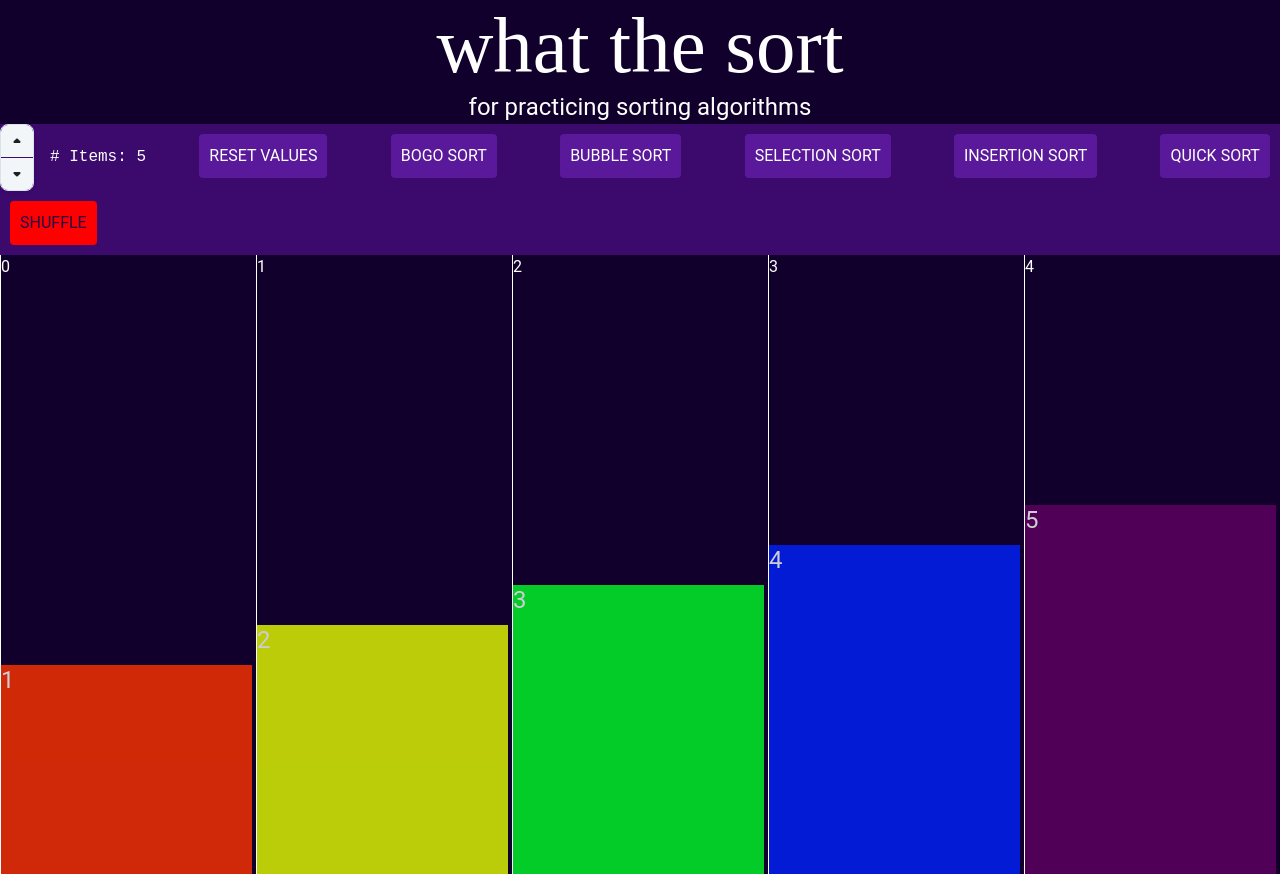
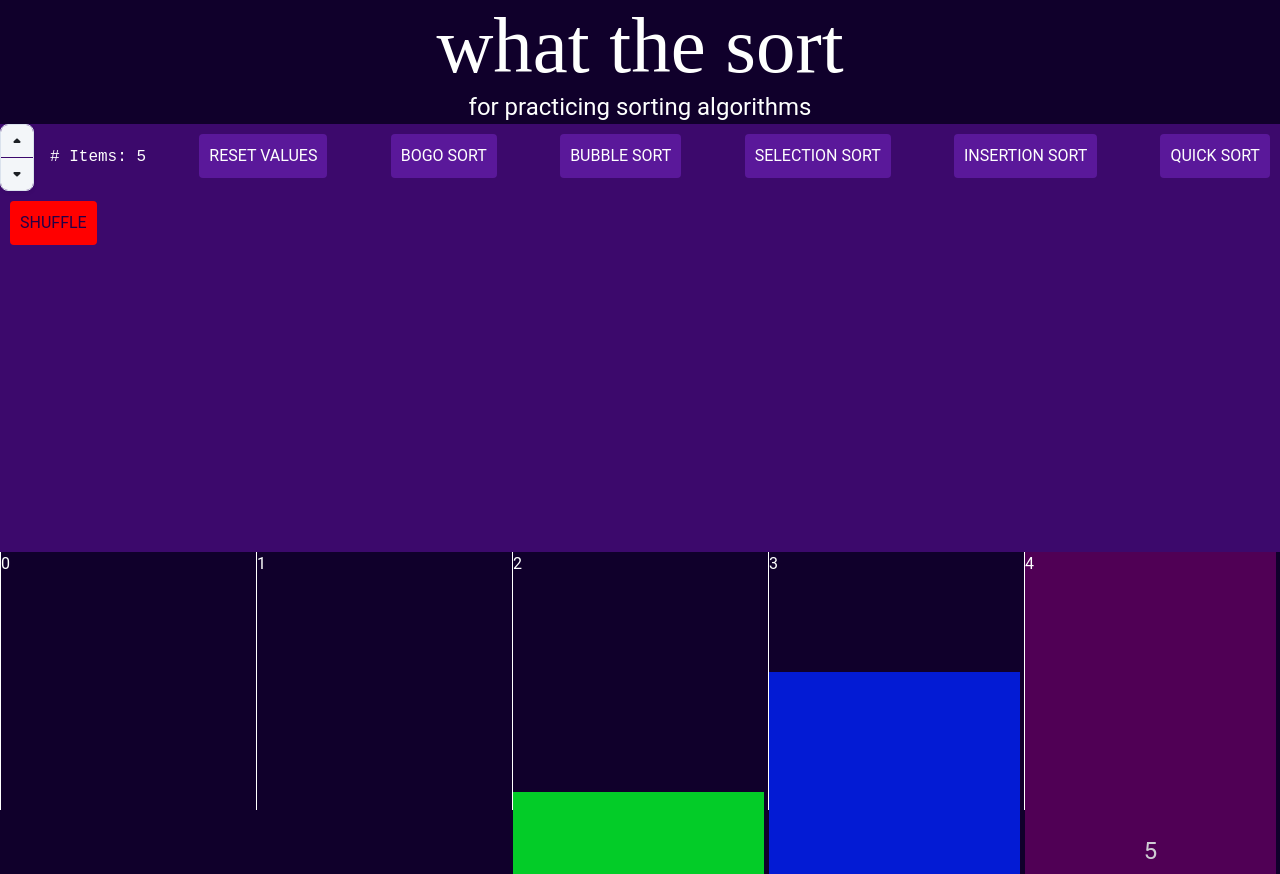
Before and after one commit to danielgshea/trutime, a React (Create React App) app: page / in a window 1280 px wide. Built offline with nearby package versions, Linux system fonts and the light colour scheme.

Commit message:
learning how to center a div + also bubble sort is working

```diff
--- a/src/components/SortableItem.tsx
+++ b/src/components/SortableItem.tsx
@@ -84,6 +84,10 @@ export function SortableItem(props: { id: number; numVals: number }) {
     transition,
     cursor: "pointer",
     width: "100%",
+    height: "100%",
+    display: "flex",
+    justifyContent: "center",
+    alignItems: "flex-end",
   };
 
   const rgb: number[] = waveLengthToRGB(
@@ -94,7 +98,10 @@ export function SortableItem(props: { id: number; numVals: number }) {
     <div ref={setNodeRef} style={style} {...attributes} {...listeners}>
       <div
         style={{
-          height: `${300 + props.id * (200 / props.numVals)}px`,
+          display: "flex",
+          justifyContent: "center",
+          alignItems: "center",
+          height: `${(100 / props.numVals) * props.id}%`,
           width: "100%",
           background: `rgb(${rgb[0] / colorCoolFactor}, ${
             rgb[1] / colorCoolFactor
--- a/src/components/SortingBlock.tsx
+++ b/src/components/SortingBlock.tsx
@@ -85,29 +85,31 @@ export const SortingBlock = () => {
       await handleShuffle();
       await timeout(100); // wait for visualization
     }
-    console.log("bogo sort ran " + count + " times, limit was " + LIMIT + ".");
     isSorting(false);
+  }
+
+  async function swap(i1: number, i2: number) {
+    const temp = values[i1];
+    values[i1] = values[i2];
+    values[i2] = temp;
+    timeout(10);
+    setAssignedValues([...values]);
   }
 
   async function handleClickBubbleSort() {
     if (sorting) return;
     isSorting(true);
-    console.log("values before bubble sort: " + values);
     let repeat = true;
     while (repeat) {
       repeat = false;
       for (let i = 1; i < values.length; i++) {
-        await timeout(1000);
+        await timeout(10);
         if (values[i] < values[i - 1]) {
-          let x = values[i - 1];
-          values[i - 1] = values[i];
-          values[i] = x;
-          setAssignedValues(values);
+          await swap(i, i - 1);
           repeat = true;
         }
       }
     }
-    console.log("values after bubble sort: " + values);
     isSorting(false);
   }
 
@@ -118,8 +120,9 @@ export const SortingBlock = () => {
         position="relative"
         direction="row"
         width="100%"
-        columns={assignedValues.length}
-        style={{ overflowX: "hidden", overflowY: "hidden" }}
+        height="100%"
+        columns={numVals}
+        style={{ overflowX: "hidden" }}
       >
         <Grid
           /* Grid for choose algorithm section */
@@ -129,6 +132,7 @@ export const SortingBlock = () => {
           alignItems="stretch"
           bgcolor={theme.palette.primary.dark}
           height="auto"
+          width="100vw"
           xs={12}
         >
           <Grid>
@@ -189,6 +193,8 @@ export const SortingBlock = () => {
             />
           </Grid>
         </Grid>
+        <Grid container width="100vw" height="auto" className="eyore">
+          {/* Grid for sorting section */}
           <DndContext
             collisionDetection={closestCenter}
             onDragEnd={handleDragEnd}
@@ -204,11 +210,11 @@ export const SortingBlock = () => {
                     display: "flex",
                     borderLeft: "1px solid white",
                   }}
-                height="100%"
+                  height="80%"
                   xs={1}
                   padding="0"
                   direction="row"
-                alignItems="flex-start"
+                  justifyContent="flex-start"
                   key={value}
                 >
                   <Typography
@@ -220,11 +226,8 @@ export const SortingBlock = () => {
                   </Typography>
                   <div
                     style={{
-                    width: `${(98 * 1) / assignedValues.length}%`,
-                    height: "100%",
-                    display: "flex",
-                    alignItems: "flex-end",
-                    justifyContent: "center",
+                      width: `${(98 * 1) / numVals}%`,
+                      height: "80%",
                       position: "absolute",
                       zIndex: "0",
                     }}
@@ -240,6 +243,7 @@ export const SortingBlock = () => {
             </SortableContext>
           </DndContext>
         </Grid>
+      </Grid>
     </>
   );
 };
--- a/src/pages/PageHome.tsx
+++ b/src/pages/PageHome.tsx
@@ -10,11 +10,12 @@ const PageHome: React.FC = () => {
     <Grid
       /* Grid for whole page */
       container
+      className="eyore2"
       direction="column"
       justifyContent="flex-start"
       alignItems="center"
       bgcolor={theme.palette.background.default}
-      minHeight="100vh"
+      minHeight="auto"
     >
       <Grid
         /* Grid for header */
```
Lines whose indentation alone changed are shown as unchanged.
